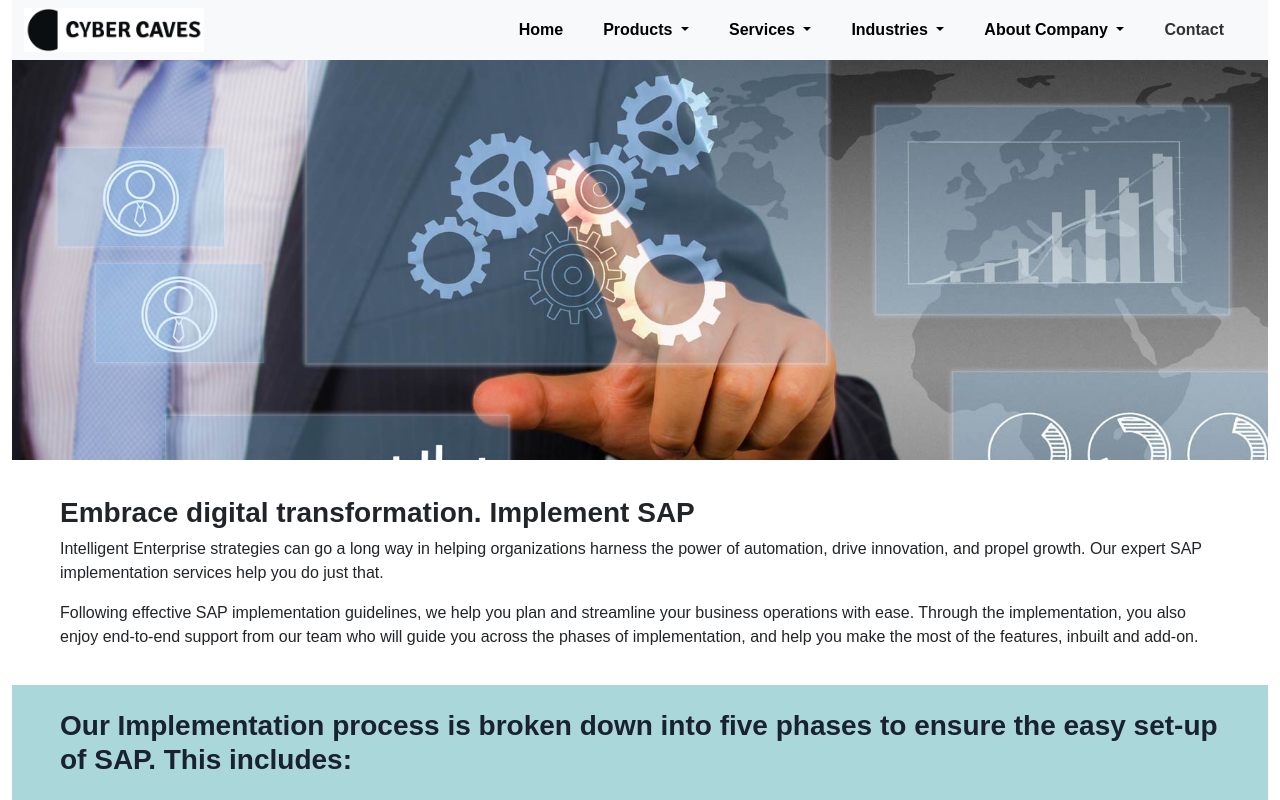
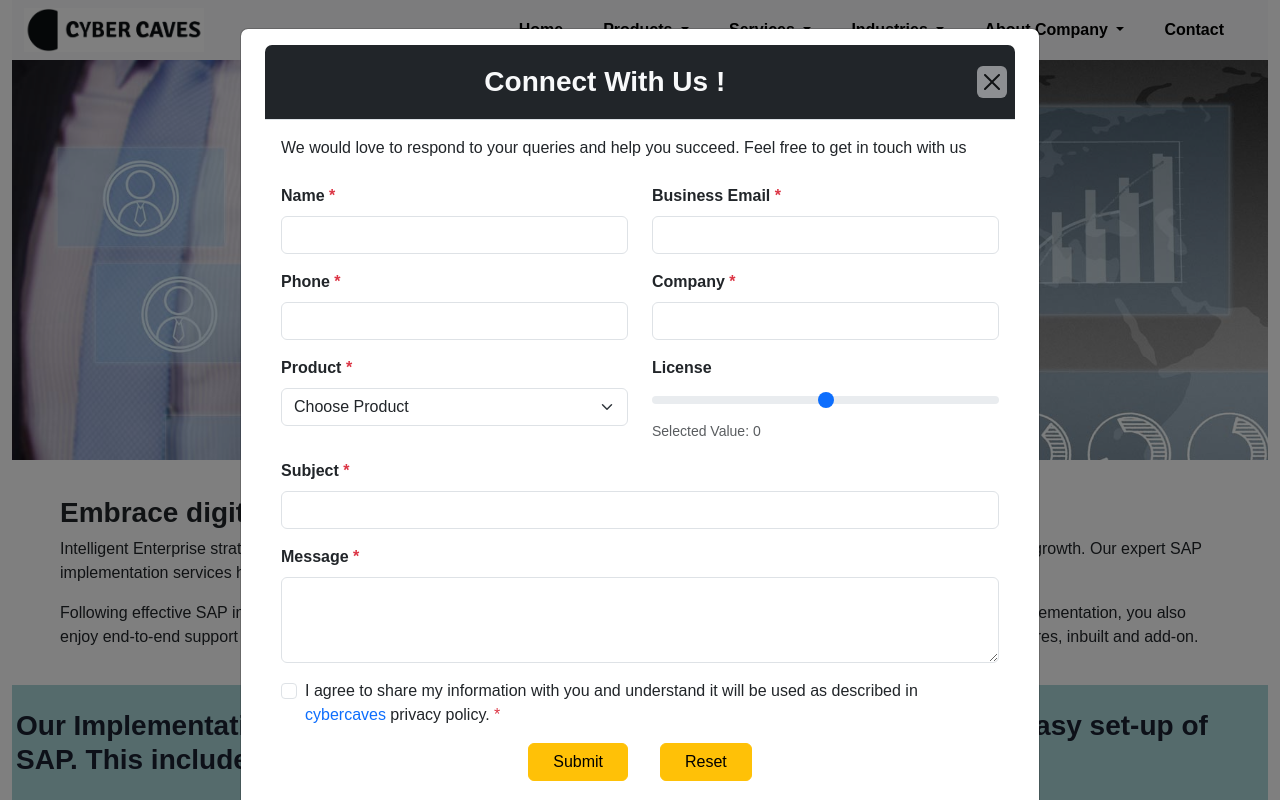
Before and after one commit to purshothb4u/cyber-caves-web, a plain HTML site: page sapImplement.html in a window 1280 px wide. Both pictures are taken after a click on the link "Contact". Shown: the top 800 px of the page. Drawn offline with nearby package versions, Linux system fonts and the light colour scheme.

Commit message:
minnor update 2

```diff
--- a/sapImplement.html
+++ b/sapImplement.html
@@ -101,7 +101,15 @@
 
               .card:hover{
              transform: none;
-        }
+              }
+
+              .modal-dialog {
+                  max-width: 100%;
+                  margin: 0;
+              }
+              .modal-content {
+                  border-radius: 0;
+              }
 
             }
 
@@ -184,6 +192,83 @@
         </div>
       </nav>
 
+         <!-- Contact div start -->
+    <div class="modal fade" id="contactModal" tabindex="-1" aria-labelledby="requestDemoModalLabel" aria-hidden="true">
+        <div class="modal-dialog modal-lg">
+            <div class="modal-content px-4 py-3">
+                <div class="modal-header  bg-dark">
+                    <h3 class="modal-title text-light fw-bold w-100 text-center" id="requestDemoModalLabel">Connect With Us !</h3>
+                    <button type="button" class="btn-close bg-light ms-5" data-bs-dismiss="modal" aria-label="Close"></button>
+                </div>
+                <div class="modal-body">
+                  <p class="mb-4">We would love to respond to your queries and help you succeed.
+                                  Feel free to get in touch with us</p>
+                    <form>
+                        <div class="row mb-3">
+                            <div class="col-md-6">
+                                <label for="name" class="form-label fw-bold">Name <span class="text-danger">*</span></label>
+                                <input type="text" class="form-control" id="name" required>
+                            </div>
+                            <div class="col-md-6">
+                                <label for="businessEmail" class="form-label fw-bold">Business Email <span class="text-danger">*</span></label>
+                                <input type="email" class="form-control" id="businessEmail" required>
+                            </div>
+                        </div>
+                        <div class="row mb-3">
+                            <div class="col-md-6">
+                                <label for="contactNumber" class="form-label fw-bold">Phone <span class="text-danger">*</span></label>
+                                <input type="tel" class="form-control" id="contactNumber" required>
+                            </div>
+                            <div class="col-md-6">
+                                <label for="companyName" class="form-label fw-bold" >Company <span class="text-danger">*</span></label>
+                                <input type="text" class="form-control" id="companyName" required>
+                            </div>
+                        </div>
+                        <div class="row mb-3">
+                            <div class="col-md-6">
+                                <label for="product" class="form-label fw-bold">Product <span class="text-danger">*</span></label>
+                                <select id="product" class="form-select" required>
+                                    <option value="">Choose Product</option>
+                                    <option value="Product1">Product 1</option>
+                                    <option value="Product2">Product 2</option>
+                                </select>
+                            </div>
+                            <div class="col-md-6">
+                                <label for="license" class="form-label fw-bold">License</label>
+                                <input type="range" class="form-range" id="license" min="0" max="100" step="1">
+                                <small class="form-text text-muted">Selected Value: <span id="licenseValue">0</span></small>
+                            </div>
+                        </div>
+                        <div class="row mb-3">
+                            <div class="col-md-12">
+                              <label for="subject" class="form-label fw-bold">Subject <span class="text-danger">*</span></label>
+                            <input type="text" class="form-control" id="subject" required>
+                            </div>
+                        </div>
+
+                        <div class="row mb-3">
+                            <div class="col-md-12">
+                                <label for="message" class="form-label fw-bold">Message <span class="text-danger">*</span></label>
+                                <textarea id="message" class="form-control" rows="3" required></textarea>
+                            </div>
+                        </div>
+
+                        <div class="form-check mb-3">
+                            <input class="form-check-input" type="checkbox" id="privacyPolicy" required>
+                               <label class="form-check-label" for="privacyPolicy">I agree to share my information with you and understand it will be used as described in <a href="#" class="text-decoration-none">cybercaves</a> privacy policy. <span class="text-danger">*</span></label>
+                        </div>
+                        <div class="d-flex justify-content-center">
+                          <button type="submit" class="btn btn-warning px-4 me-3">Submit</button>
+                          <button type="reset" class="btn btn-warning px-4 ms-3">Reset</button>
+                        </div>
+
+                    </form>
+                </div>
+            </div>
+        </div>
+    </div>
+           <!-- Contact div end -->
+
         <!-- top banner image -->
         <header id="top_banner">
         </header>
@@ -201,7 +286,7 @@
         <!-- 5 Tiles -->
          <section id="section2" class="d-flex justify-content-center flex-column" style="background-color: #AAD7D9;">
 
-            <div id="top" class="d-flex flex-column align-items-center mt-4 mx-1 mx-md-5 text-center text-md-start" style="color: #1A2130;">
+            <div id="top" class="d-flex flex-column align-items-center mt-4 mx-1 text-center text-md-start" style="color: #1A2130;">
              <h3 class="fw-bold">Our Implementation process is broken down into five phases to ensure the easy set-up of SAP. This includes:</h3>
             </div>
 
@@ -253,7 +338,7 @@
          </section>
 
             <section  class="mx-0 mx-md-5" id="section3">
-                <h2 class="text-center text-md-start fw-bold">Cyber Caves Implements Various SAP Business One solutions</h2>
+                <h2 class="text-center fw-bold">Cyber Caves Implements Various SAP Business One solutions</h2>
                <div class="d-flex justify-content-evenly mx-5 mt-4 " id="dots">
                       <div >
                     <ul>
```
